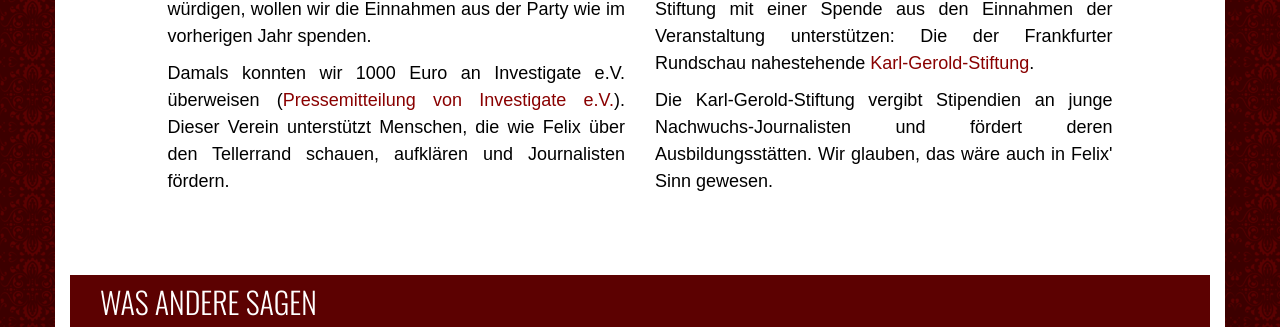
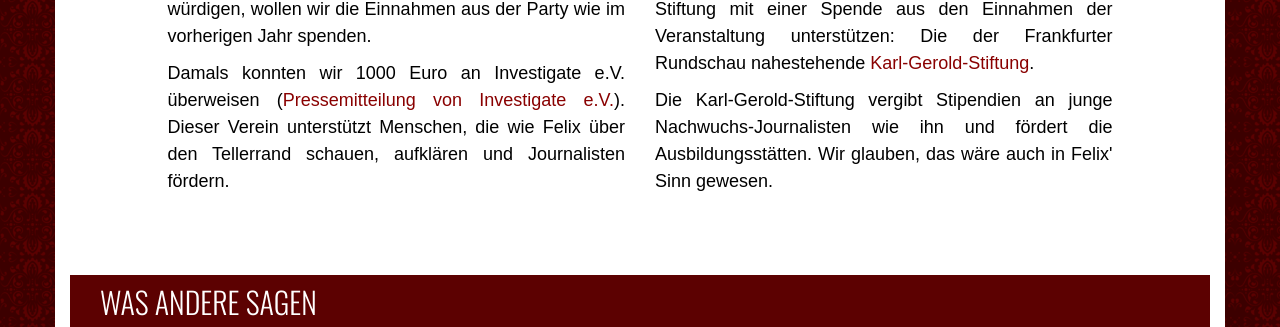
Before and after one commit to dhalla/felixhelbig-ev, a PHP site: page / in a window 1280 px wide. Shown: the part 2083-2410 px from the top of the page. Run offline with PHP 8.4, Linux system fonts and the light colour scheme; some libraries are stand-ins or nearby versions; some web fonts are replaced.

Commit message:
Karl-Gerold-Text hinzugefügt

```diff
--- a/index.php
+++ b/index.php
@@ -235,7 +235,7 @@
               Auch in diesem Jahr möchten wir eine gemeinnützige Stiftung mit einer Spende aus den Einnahmen der Veranstaltung unterstützen: Die der Frankfurter Rundschau nahestehende <a href="http://www.karl-gerold-stiftung.de/" target="_blank">Karl-Gerold-Stiftung</a>.
               </p>
             <p>
-              Die Karl-Gerold-Stiftung vergibt Stipendien an junge Nachwuchs-Journalisten und fördert deren Ausbildungsstätten.
+              Die Karl-Gerold-Stiftung vergibt Stipendien an junge Nachwuchs-Journalisten wie ihn und fördert die Ausbildungsstätten.
               Wir glauben, das wäre auch in Felix' Sinn gewesen.
             </p>
         </div>
```
